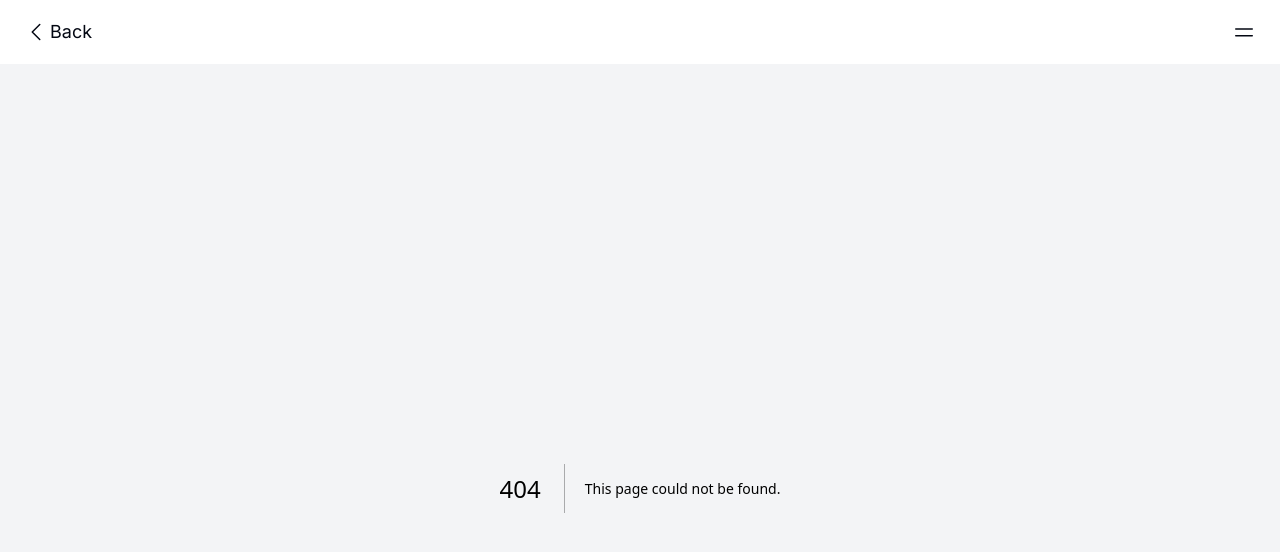
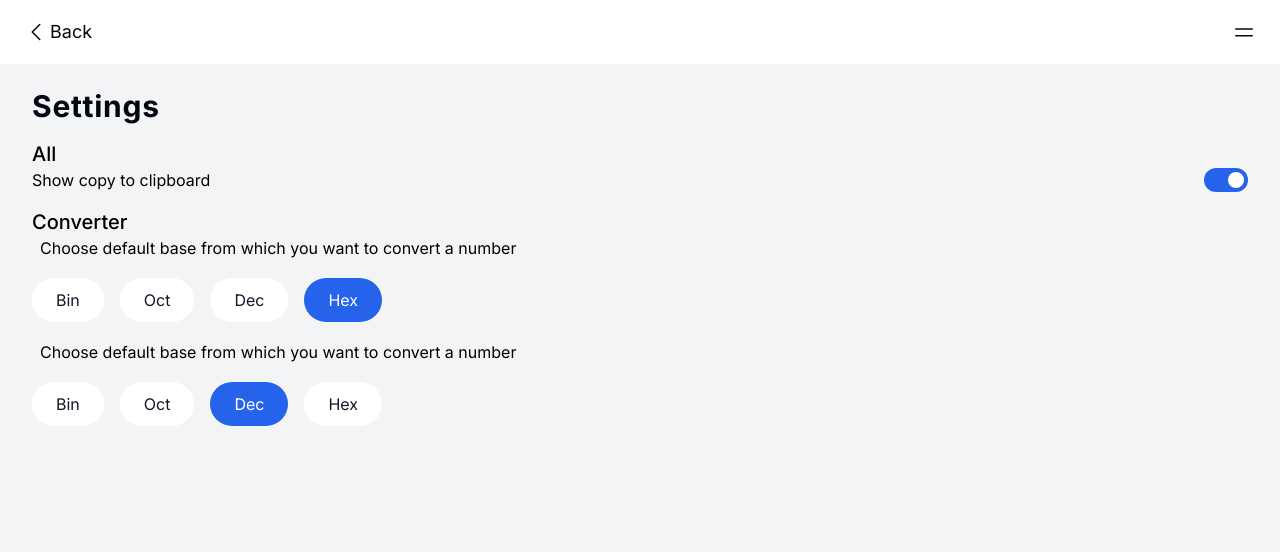
Before and after one commit to bhendi-boi/Hex-cal, a Next.js app: page /settings in a window 1280 px wide. Before the commit this address had no page. Shown: the top 552 px of the page. Built offline with nearby package versions, Linux system fonts and the light colour scheme.

Commit message:
added settings ui

```diff
--- a/app/NavBar.tsx
+++ b/app/NavBar.tsx
@@ -6,6 +6,7 @@ import {
   Bars2Icon,
   CalculatorIcon,
   ArrowsUpDownIcon,
+  Cog6ToothIcon,
 } from "@heroicons/react/24/outline";
 import clsx from "clsx";
 
@@ -56,6 +57,20 @@ const NavBar = () => {
               </Link>
             )}
           </Menu.Item>
+          <Menu.Item>
+            {({ active }) => (
+              <Link
+                href="/settings"
+                className={clsx(
+                  "flex items-center px-6 py-3 text-gray-600",
+                  active && "bg-blue-500 text-white"
+                )}
+              >
+                <Cog6ToothIcon className="w-6 h-6 mr-4 rotate-90" />
+                Settings
+              </Link>
+            )}
+          </Menu.Item>
         </Menu.Items>
       </AnimatePresence>
     </Menu>
--- /dev/null
+++ b/app/Switch.tsx
@@ -0,0 +1,28 @@
+"use client";
+import { Switch } from "@headlessui/react";
+type Props = {
+  enabled: boolean;
+  setEnabled: React.Dispatch<React.SetStateAction<boolean>>;
+  srText: string;
+};
+
+const MySwitch = ({ enabled, setEnabled, srText }: Props) => {
+  return (
+    <Switch
+      checked={enabled}
+      onChange={setEnabled}
+      className={`${
+        enabled ? "bg-blue-600" : "bg-gray-200"
+      } relative inline-flex h-6 w-11 items-center rounded-full`}
+    >
+      <span className="sr-only">{srText}</span>
+      <span
+        className={`${
+          enabled ? "translate-x-6" : "translate-x-1"
+        } inline-block h-4 w-4 transform rounded-full bg-white transition`}
+      />
+    </Switch>
+  );
+};
+
+export default MySwitch;
--- /dev/null
+++ b/app/settings/Form.tsx
@@ -0,0 +1,56 @@
+"use client";
+import React, { ComponentProps, useState } from "react";
+import ChooseBase from "../ChooseBase";
+import Switch from "../Switch";
+import { useSettings } from "@/hooks/useSettings";
+import { Bases } from "@/types";
+
+const Form = () => {
+  const [settings] = useSettings();
+  const [defaultFrom, setDefaultFrom] = useState<Bases>(
+    settings.defaultFromBase
+  );
+  const [defaultTo, setDefaultTo] = useState<Bases>(settings.defaultToBase);
+  const [showCopyToClipboard, setShowCopyToClipboard] = useState(
+    settings.showCopyToClipBoard
+  );
+  return (
+    <form className="px-2 py-4 space-y-4">
+      <fieldset>
+        <StyledLegend>All</StyledLegend>
+        {/* toggle for negative numbers and clipboard */}
+        <div className="flex items-center justify-between">
+          <p>Show copy to clipboard</p>
+          <Switch
+            srText="Show Copy to clipboard"
+            enabled={showCopyToClipboard}
+            setEnabled={setShowCopyToClipboard}
+          />
+        </div>
+      </fieldset>
+      <fieldset className="">
+        <StyledLegend>Converter</StyledLegend>
+        <ChooseBase
+          state={defaultFrom}
+          label="Choose default base from which you want to convert a number"
+          setState={setDefaultFrom}
+        />
+        <ChooseBase
+          state={defaultTo}
+          label="Choose default base from which you want to convert a number"
+          setState={setDefaultTo}
+        />
+      </fieldset>
+    </form>
+  );
+};
+
+export default Form;
+
+function StyledLegend({ children, ...rest }: ComponentProps<"legend">) {
+  return (
+    <legend {...rest} className="text-xl font-medium">
+      {children}
+    </legend>
+  );
+}
--- /dev/null
+++ b/app/settings/page.tsx
@@ -0,0 +1,16 @@
+import Form from "./Form";
+
+const page = () => {
+  return (
+    <>
+      <header>
+        <h1 className="px-2 text-3xl font-bold tracking-wide text-gray-950">
+          Settings
+        </h1>
+      </header>
+      <Form />
+    </>
+  );
+};
+
+export default page;
```
Also changed, not shown: 1 other file (tests, documents, lock files or other folders).
